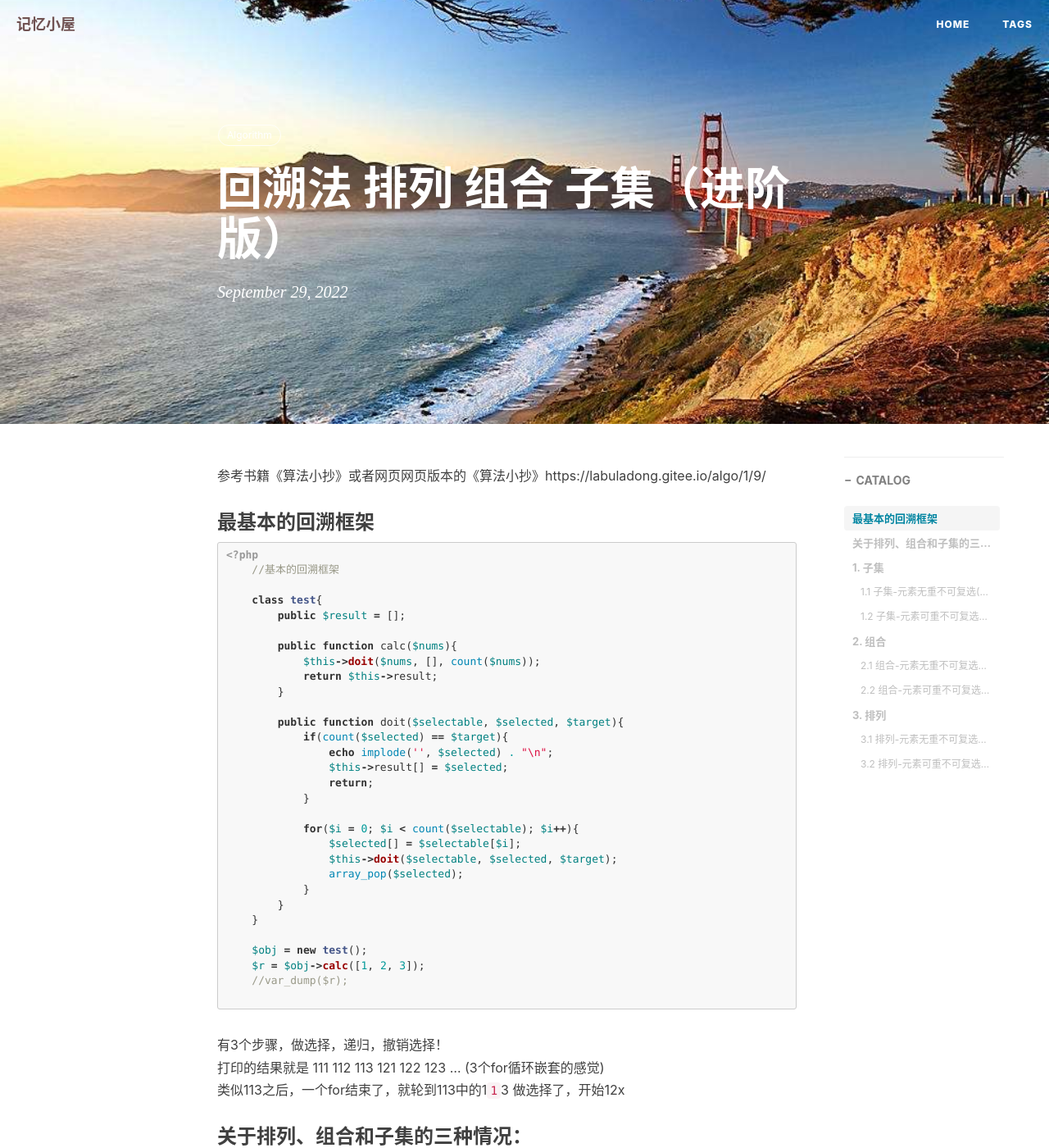
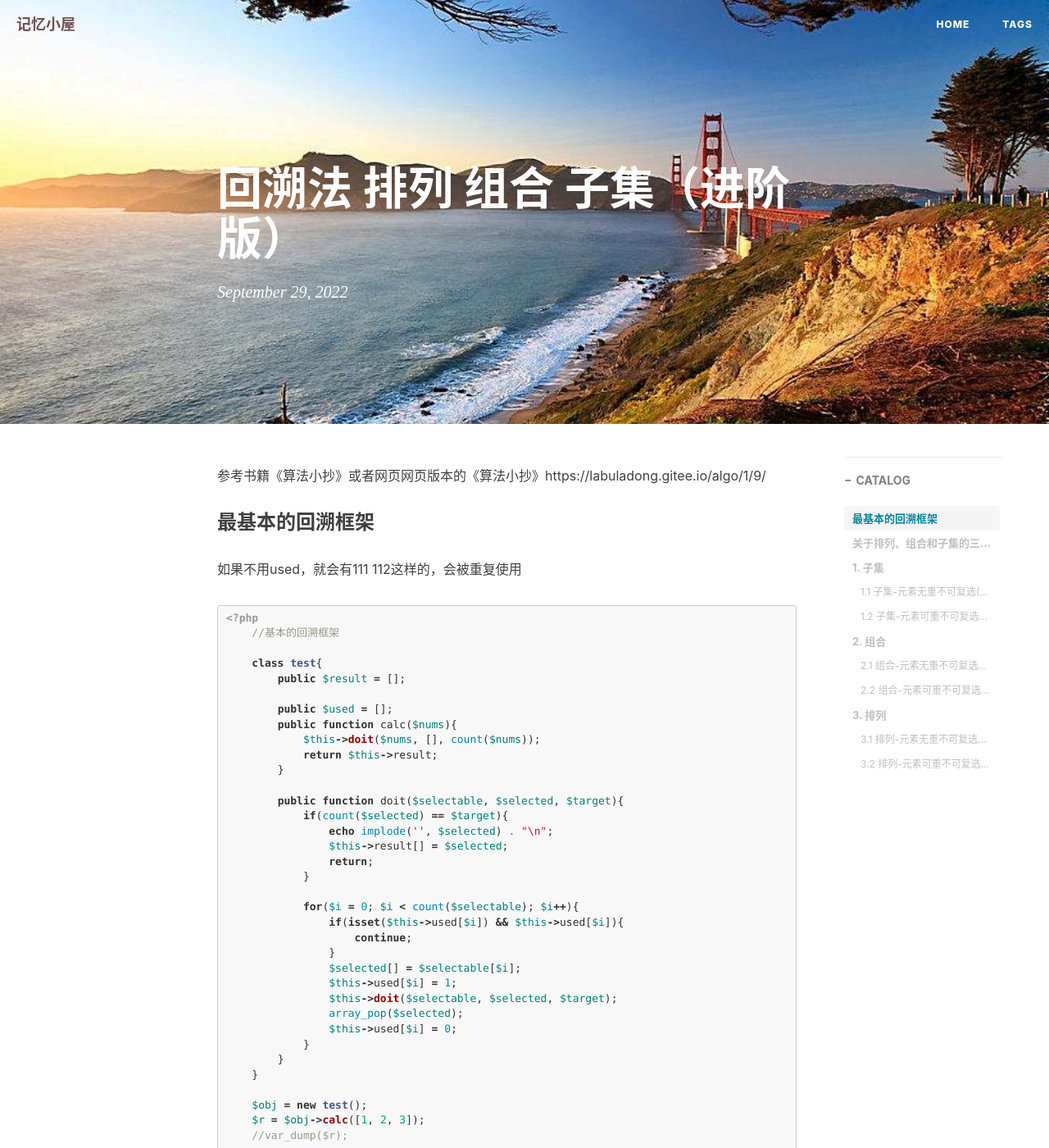
Before and after one commit to TearKnow/blog, a Jekyll site: the page built from _posts/2022-09-29-回溯法-排列-组合-子集（进阶版）.md, in a window 1280 px wide and 1400 px high. Shown: the whole window at 82% size. Built offline with Jekyll 4.4.1, drawn with Linux system fonts in a browser that asks for light colours; comment, search, counter and statistics services are not loaded.

Commit message:
优化下代码，使用used记录

````diff
--- a/_posts/2022-09-29-回溯法-排列-组合-子集（进阶版）.md
+++ b/_posts/2022-09-29-回溯法-排列-组合-子集（进阶版）.md
@@ -9,6 +9,8 @@ tags:
 参考书籍《算法小抄》或者网页网页版本的《算法小抄》https://labuladong.gitee.io/algo/1/9/
 
 ### 最基本的回溯框架
+如果不用used，就会有111 112这样的，会被重复使用
+
 ```php
 <?php
     //基本的回溯框架
@@ -16,6 +18,7 @@ tags:
     class test{
         public $result = [];
 
+        public $used = [];
         public function calc($nums){
             $this->doit($nums, [], count($nums));
             return $this->result;
@@ -29,9 +32,14 @@ tags:
             }
 
             for($i = 0; $i < count($selectable); $i++){
+                if(isset($this->used[$i]) && $this->used[$i]){
+                    continue;
+                }
                 $selected[] = $selectable[$i];
+                $this->used[$i] = 1;
                 $this->doit($selectable, $selected, $target);
                 array_pop($selected);
+                $this->used[$i] = 0;
             }
         }
     }
````
